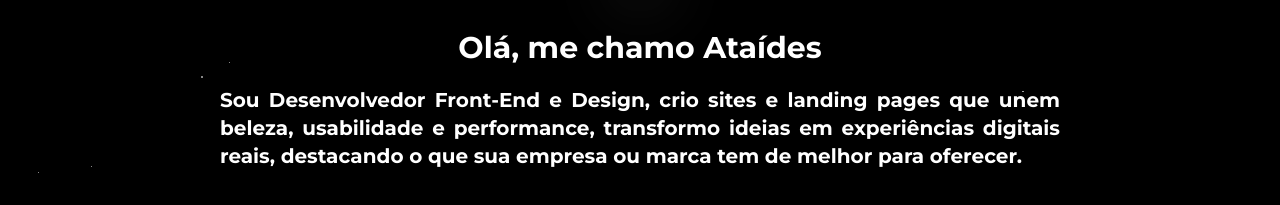
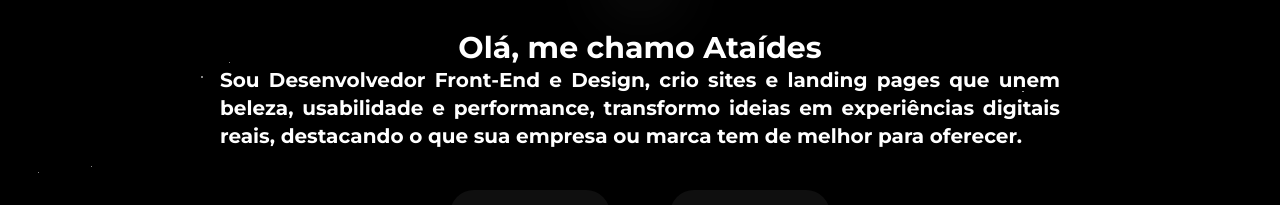
Before and after one commit to LeonardoAtaides/MyPortifolio, a Next.js app in the folder my-portifolio/: page / in a window 1280 px wide. Shown: the part 130-335 px from the top of the page. Built offline with nearby package versions, Linux system fonts and the light colour scheme.

Commit message:
Update presentation.tsx

```diff
--- a/my-portifolio/app/components/presentation.tsx
+++ b/my-portifolio/app/components/presentation.tsx
@@ -26,13 +26,13 @@ export default function Presentation() {
         {t.presentation.title}
       </h1>
 
-      <div className="flex justify-center mt-5 m-8 sm:mt-5 sm:m-0 text-xl">
-        <p className="text-justify text-[17px] sm:text-xl w-210">
+      <div className="flex justify-center mt-5 m-8 sm:mt-5 md:m-0 text-xl">
+        <p className="text-justify text-[17px] sm:text-lg md:text-xl w-210">
           {t.presentation.description}
         </p>
       </div>
 
-      <div className="flex justify-center gap-10 md:gap-15 sm:mt-10 items-center">
+      <div className="flex justify-center gap-10 sm:gap-12 md:gap-15 sm:mt-10 items-center">
         <a
           href="/cv-leonardo-ataides.pdf"
           download
```
